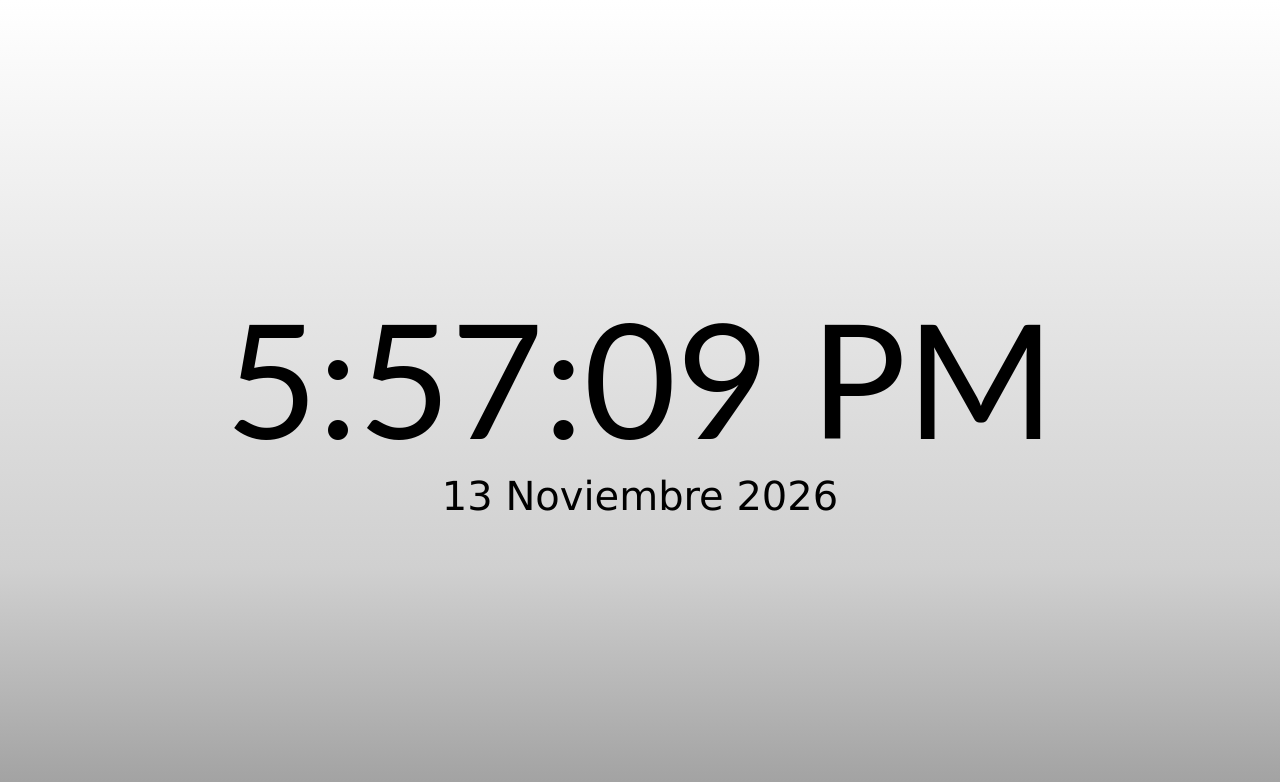
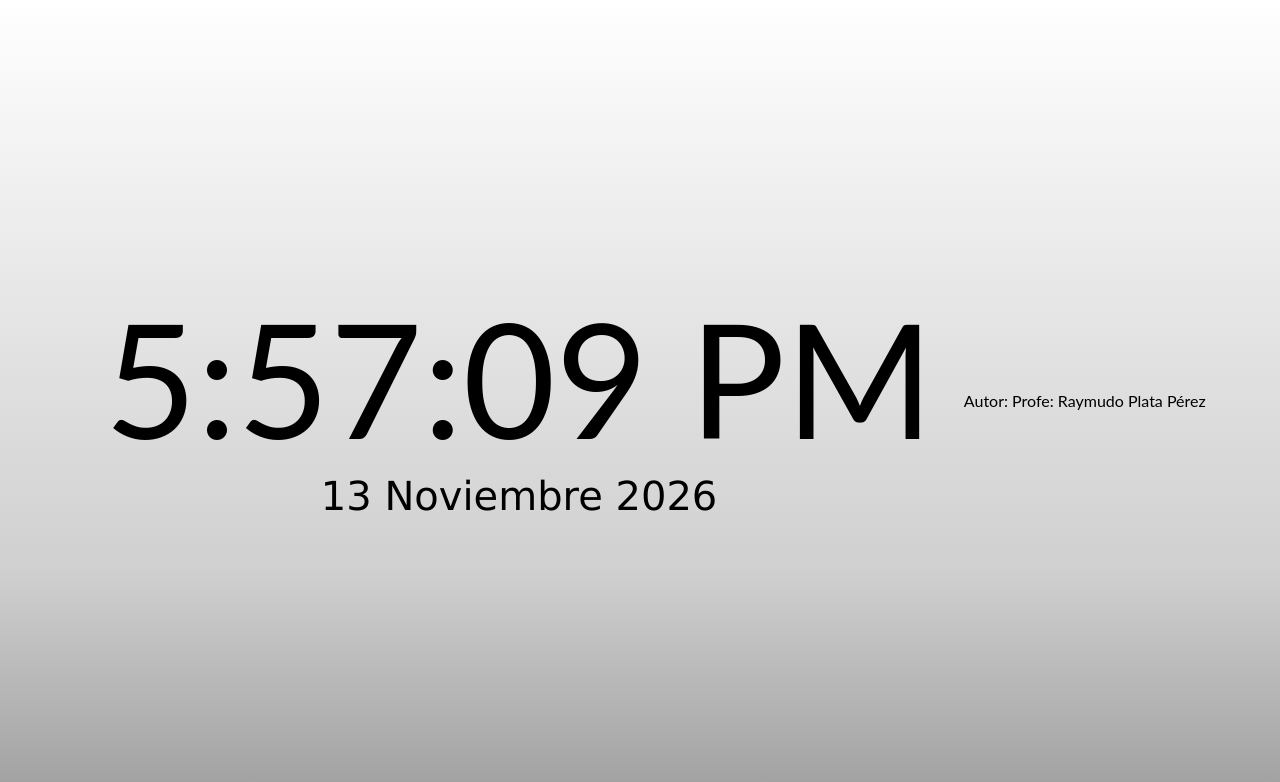
Before and after one commit to a0032128-arch/clok, a plain HTML site: page index.html in a window 1280 px wide. Drawn offline with Linux system fonts and the light colour scheme.

Commit message:
Update index.html

```diff
--- a/index.html
+++ b/index.html
@@ -11,6 +11,9 @@
     <p id="date">date</p>
     </div>
     <script src="reloj.js"></script>
+    <footer>
+        Autor: Profe: Raymudo Plata Pérez
+    </footer>
 
 </body>
 </html>
```
